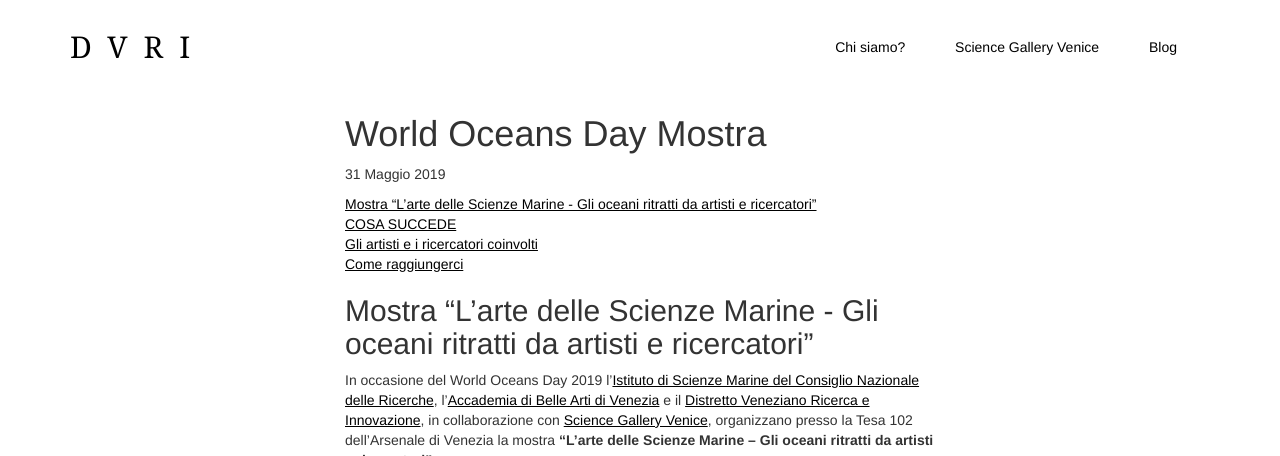
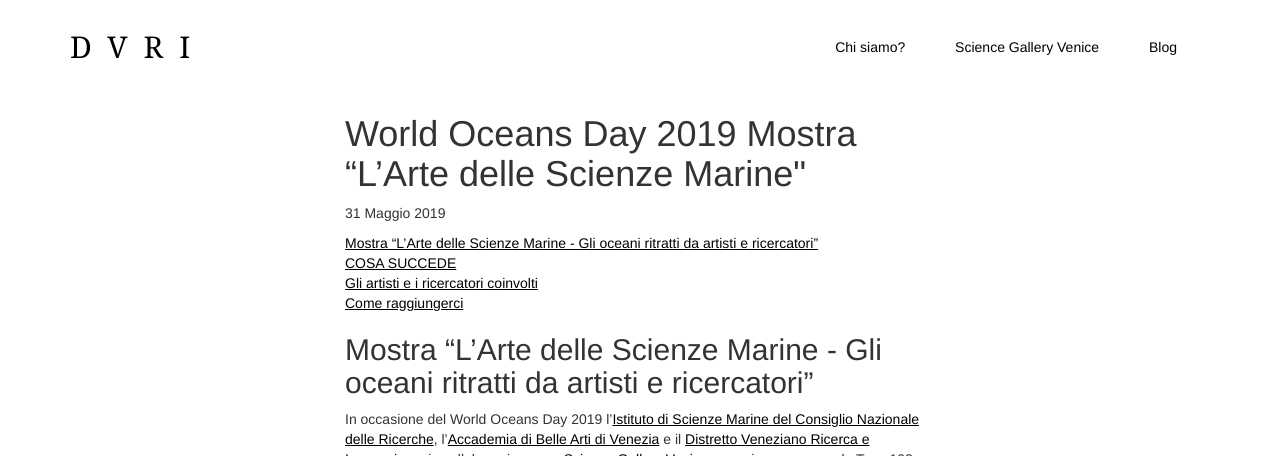
Before and after one commit to simonini/dvri-j-theme, a Jekyll site: the page built from _posts/2019-05-31-ARTESCIENZEMARINE.md, in a window 1280 px wide and 900 px high, cut to the strip 0-456 px from the top of the window. Built offline with Jekyll 4.4.1, drawn with Linux system fonts in a browser that asks for light colours; comment, search, counter and statistics services are not loaded; the table of contents is made by our own code.

Commit message:
Update 2019-05-31-ARTESCIENZEMARINE.md

```diff
--- a/_posts/2019-05-31-ARTESCIENZEMARINE.md
+++ b/_posts/2019-05-31-ARTESCIENZEMARINE.md
@@ -1,15 +1,15 @@
 ---
 layout: post
-title: World Oceans Day Mostra
+title: World Oceans Day 2019 Mostra “L’Arte delle Scienze Marine"
 published: true
 toc: true
 ---
-## Mostra “L’arte delle Scienze Marine - Gli oceani ritratti da artisti e ricercatori”
+## Mostra “L’Arte delle Scienze Marine - Gli oceani ritratti da artisti e ricercatori”
 
 In occasione del World Oceans Day 2019 l’[Istituto di Scienze Marine del Consiglio Nazionale delle Ricerche](http://www.ismar.cnr.it/), l’[Accademia di Belle Arti di Venezia](http://accademiavenezia.it) e il [Distretto Veneziano Ricerca e Innovazione](http://distrettovenezianoricerca.it), in collaborazione con [Science Gallery Venice](http://venice.sciencegallery.com), organizzano presso la Tesa 102 dell’Arsenale di Venezia la mostra **“L’arte delle Scienze Marine – Gli oceani ritratti da artisti e ricercatori”.**
 
 <div style="text-align:center">
-  <img src="{{ site.baseurl }}/assets/posts/WOD1.jpg" alt="world ocean day - 2019" />
+  <img src="{{ site.baseurl }}/assets/posts/WOD1.jpg" alt="world oceans day 2019" />
 </div>
 
 
@@ -51,7 +51,7 @@ La mostra **“L’arte delle Scienze Marine – Gli oceani ritratti  da artisti
 ### Come raggiungerci
 
 <div style="text-align:center">
-  <img src="{{ site.baseurl }}/assets/posts/mappa_cnr_ismar.jpeg" alt="world ocean day - 2019" />
+  <img src="{{ site.baseurl }}/assets/posts/mappa_cnr_ismar.jpeg" alt="world oceans day 2019" />
 </div>
 
 <ul>
```
